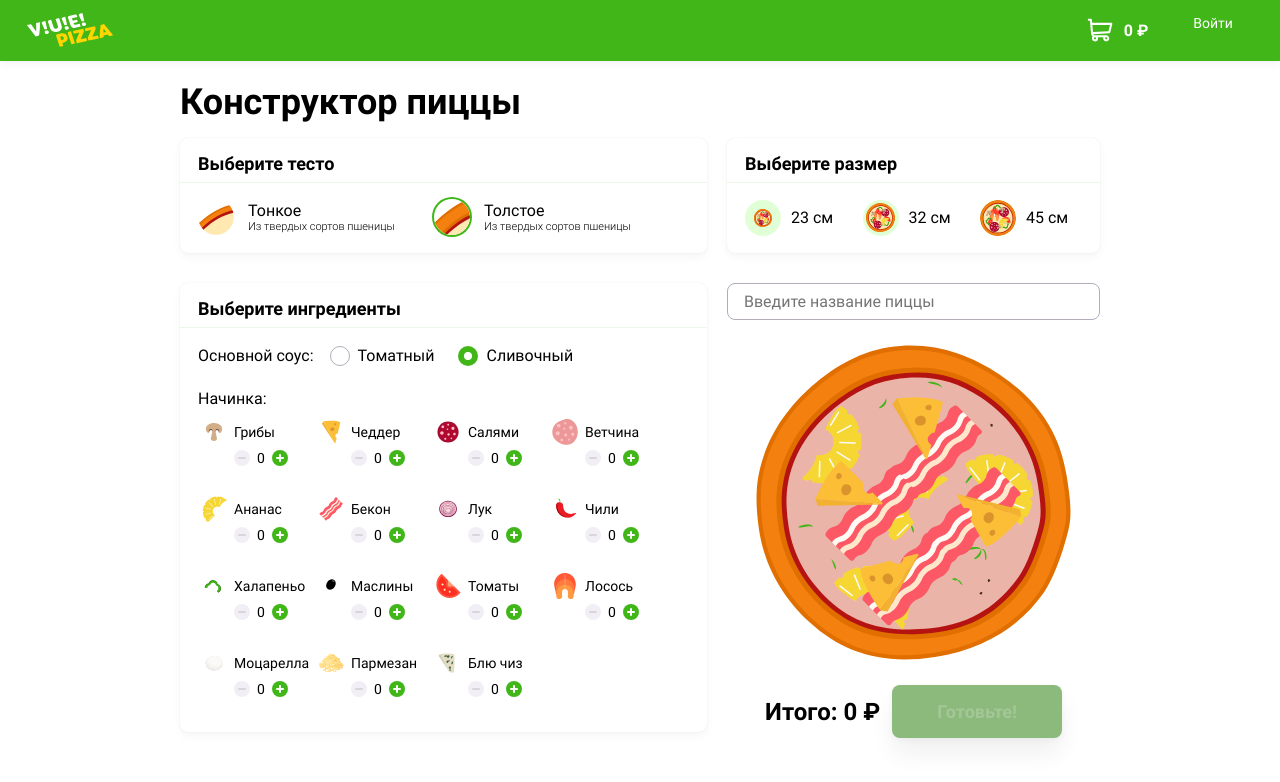
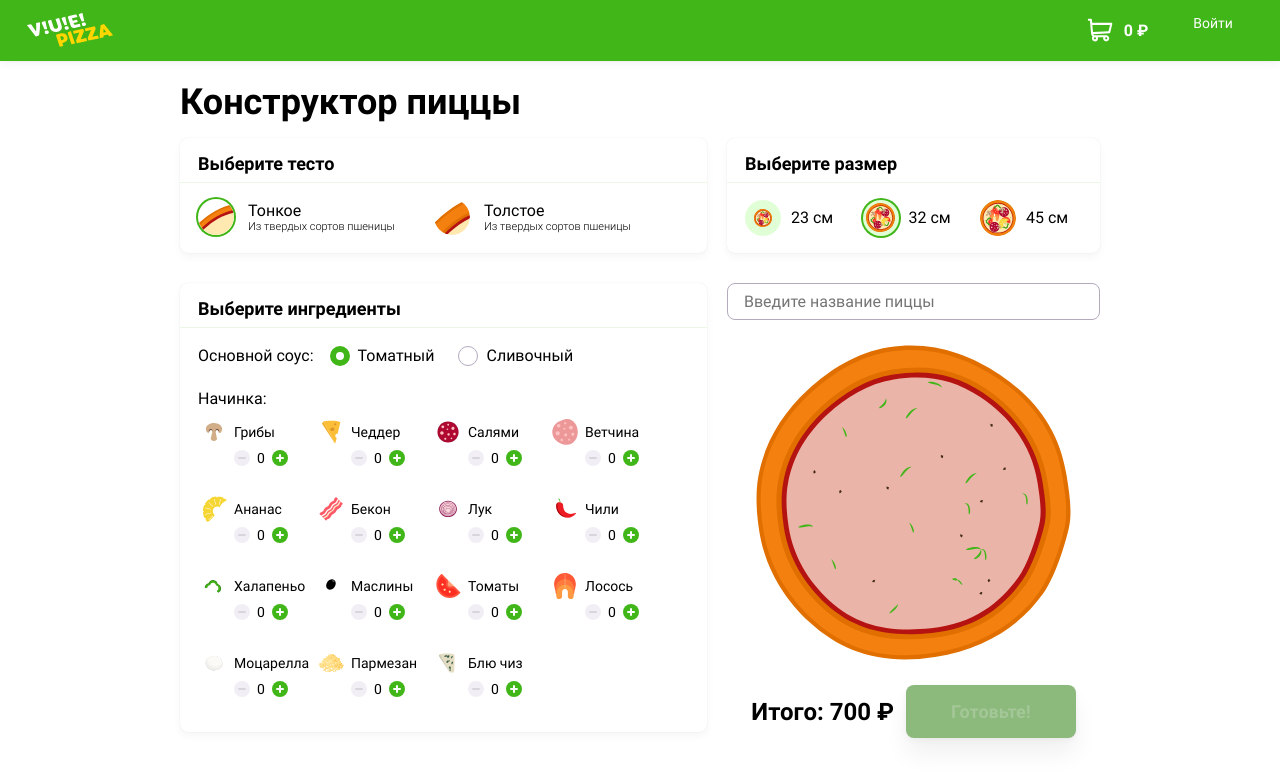
Before and after one commit to htmlacademy-vue/164719-pizza-1, a Vue app in the folder src/frontend/: page / in a window 1280 px wide. Shown: the top 782 px of the page. Built offline with nearby package versions, Linux system fonts and the light colour scheme.

Commit message:
добавляет итоговый подсчет стоимости пиццы

```diff
--- a/src/frontend/src/common/components/ItemCounter.vue
+++ b/src/frontend/src/common/components/ItemCounter.vue
@@ -0,0 +1,49 @@
+<template>
+  <div class="counter counter--orange ingredients__counter">
+    <button
+      type="button"
+      class="counter__button counter__button--minus"
+      :disabled="count < 1"
+      @click="decreaseCount((count -= 1))"
+    >
+      <span class="visually-hidden">Меньше</span>
+    </button>
+    <input type="text" name="counter" class="counter__input" :value="count" />
+    <button
+      type="button"
+      class="counter__button counter__button--plus"
+      @click="increaseCount((count += 1))"
+    >
+      <span class="visually-hidden">Больше</span>
+    </button>
+  </div>
+</template>
+
+<script>
+export default {
+  name: "ItemCounter",
+  props: {
+    idIngredient: {
+      type: Number,
+      default() {
+        return 0;
+      },
+    },
+  },
+  data() {
+    return {
+      count: 0,
+    };
+  },
+  methods: {
+    increaseCount(count) {
+      this.$emit("increaseCount", count);
+    },
+    decreaseCount(count) {
+      this.$emit("decreaseCount", count);
+    },
+  },
+};
+</script>
+
+<style scoped></style>
--- a/src/frontend/src/common/components/RadioButton.vue
+++ b/src/frontend/src/common/components/RadioButton.vue
@@ -0,0 +1,72 @@
+<template>
+  <label :class="className">
+    <input
+      type="radio"
+      :name="name"
+      :value="value"
+      class="visually-hidden"
+      :checked="checked"
+      @change="$emit('selectItem', item)"
+    />
+    <b v-if="showProductDescription">{{ productDescription }}</b>
+    <span>{{ productName }}</span>
+  </label>
+</template>
+
+<script>
+export default {
+  name: "RadioButton",
+  props: {
+    item: {
+      type: Object,
+      default() {
+        return {};
+      },
+    },
+    className: {
+      type: String,
+      default() {
+        return "";
+      },
+    },
+    name: {
+      type: String,
+      default() {
+        return "";
+      },
+    },
+    productName: {
+      type: String,
+      default() {
+        return "";
+      },
+    },
+    showProductDescription: {
+      type: Boolean,
+      default() {
+        return true;
+      },
+    },
+    productDescription: {
+      type: String,
+      default() {
+        return "";
+      },
+    },
+    value: {
+      type: String,
+      default() {
+        return "";
+      },
+    },
+    checked: {
+      type: Boolean,
+      default() {
+        return false;
+      },
+    },
+  },
+};
+</script>
+
+<style scoped></style>
--- a/src/frontend/src/common/components/SelectorItem.vue
+++ b/src/frontend/src/common/components/SelectorItem.vue
@@ -0,0 +1,19 @@
+<template>
+  <div :class="`pizza__filling pizza__filling--${item}`"></div>
+</template>
+
+<script>
+export default {
+  name: "SelectorItem",
+  props: {
+    item: {
+      type: String,
+      default() {
+        return "";
+      },
+    },
+  },
+};
+</script>
+
+<style scoped></style>
--- a/src/frontend/src/modules/builder/components/BuilderDoughSelector.vue
+++ b/src/frontend/src/modules/builder/components/BuilderDoughSelector.vue
@@ -4,30 +4,27 @@
       <h2 class="title title--small sheet__title">Выберите тесто</h2>
 
       <div class="sheet__content dough">
-        <label
-          v-for="dough of doughs"
-          class="dough__input"
-          :class="`dough__input--${dough.value}`"
+        <RadioButton
+          v-for="(dough, index) of doughs"
           :key="dough.id"
-        >
-          <input
-            type="radio"
-            name="dought"
-            :value="dough.value"
-            class="visually-hidden"
-            checked
-          />
-          <b>{{ dough.name }}</b>
-          <span>{{ dough.description }}</span>
-        </label>
+          :productName="dough.description"
+          :name="'dought'"
+          :value="dough.value"
+          :className="`dough__input dough__input--${dough.value}`"
+          :productDescription="dough.name"
+          :checked="index === 0"
+          @selectItem="$emit('selectDough', dough)"
+        />
       </div>
     </div>
   </div>
 </template>
 
 <script>
+import RadioButton from "@/common/components/RadioButton";
 export default {
   name: "BuilderDoughSelector",
+  components: { RadioButton },
   props: {
     doughs: {
       type: Array,
--- a/src/frontend/src/modules/builder/components/BuilderIngredientsSelector.vue
+++ b/src/frontend/src/modules/builder/components/BuilderIngredientsSelector.vue
@@ -6,15 +6,18 @@
       <div class="sheet__content ingredients">
         <div class="ingredients__sauce">
           <p>Основной соус:</p>
-
-          <label
+          <RadioButton
+            v-for="(sauce, index) in sauces"
             :key="sauce.id"
-            v-for="sauce in sauces"
-            class="radio ingredients__input"
-          >
-            <input type="radio" name="sauce" :value="sauce.value" checked />
-            <span>{{ sauce.name }}</span>
-          </label>
+            :name="'sauce'"
+            :productName="sauce.name"
+            :checked="index === 0"
+            :value="sauce.value"
+            :className="'radio ingredients__input'"
+            :showProductDescription="false"
+            :item="sauce"
+            @selectItem="$emit('selectSauce', sauce)"
+          />
         </div>
 
         <div class="ingredients__filling">
@@ -29,28 +32,10 @@
               <span class="filling" :class="`filling--${ingredient.value}`"
                 >{{ ingredient.name }}
               </span>
-
-              <div class="counter counter--orange ingredients__counter">
-                <button
-                  type="button"
-                  class="counter__button counter__button--minus"
-                  disabled
-                >
-                  <span class="visually-hidden">Меньше</span>
-                </button>
-                <input
-                  type="text"
-                  name="counter"
-                  class="counter__input"
-                  value="0"
-                />
-                <button
-                  type="button"
-                  class="counter__button counter__button--plus"
-                >
-                  <span class="visually-hidden">Больше</span>
-                </button>
-              </div>
+              <ItemCounter
+                @increaseCount="$emit('increaseCount', ingredient, $event)"
+                @decreaseCount="$emit('decreaseCount', ingredient, $event)"
+              />
             </li>
           </ul>
         </div>
@@ -60,8 +45,11 @@
 </template>
 
 <script>
+import ItemCounter from "@/common/components/ItemCounter";
+import RadioButton from "@/common/components/RadioButton";
 export default {
   name: "BuilderIngredientsSelector",
+  components: { RadioButton, ItemCounter },
   props: {
     sauces: {
       type: Array,
--- a/src/frontend/src/modules/builder/components/BuilderPizzaView.vue
+++ b/src/frontend/src/modules/builder/components/BuilderPizzaView.vue
@@ -12,23 +12,41 @@
     <div class="content__constructor">
       <div class="pizza pizza--foundation--big-tomato">
         <div class="pizza__wrapper">
-          <div class="pizza__filling pizza__filling--ananas"></div>
-          <div class="pizza__filling pizza__filling--bacon"></div>
-          <div class="pizza__filling pizza__filling--cheddar"></div>
+          <SelectorItem
+            v-for="(ingredient, index) in ingredients"
+            :key="index"
+            :item="ingredient"
+          />
         </div>
       </div>
     </div>
 
     <div class="content__result">
-      <p>Итого: 0 ₽</p>
+      <p>Итого: {{ total }} ₽</p>
       <button type="button" class="button" disabled>Готовьте!</button>
     </div>
   </div>
 </template>
 
 <script>
+import SelectorItem from "@/common/components/SelectorItem";
 export default {
   name: "BuilderPizzaView",
+  components: { SelectorItem },
+  props: {
+    ingredients: {
+      type: Array,
+      default() {
+        return [];
+      },
+    },
+    total: {
+      type: Number,
+      default() {
+        return 0;
+      },
+    },
+  },
 };
 </script>
 
--- a/src/frontend/src/modules/builder/components/BuilderSizeSelector.vue
+++ b/src/frontend/src/modules/builder/components/BuilderSizeSelector.vue
@@ -4,28 +4,28 @@
       <h2 class="title title--small sheet__title">Выберите размер</h2>
 
       <div class="sheet__content diameter">
-        <label
-          v-for="size of sizes"
+        <RadioButton
+          v-for="(size, index) of sizes"
           :key="size.id"
-          class="diameter__input"
-          :class="`diameter__input--${size.value}`"
-        >
-          <input
-            type="radio"
-            name="diameter"
-            :value="size.value"
-            class="visually-hidden"
-          />
-          <span>{{ size.name }}</span>
-        </label>
+          :className="`diameter__input  diameter__input--${size.value}`"
+          :name="'diameter'"
+          :value="size.value"
+          :checked="index === 1"
+          :productName="size.name"
+          :showProductDescription="false"
+          :item="size"
+          @selectItem="$emit('selectSize', size)"
+        />
       </div>
     </div>
   </div>
 </template>
 
 <script>
+import RadioButton from "@/common/components/RadioButton";
 export default {
   name: "BuilderSizeSelector",
+  components: { RadioButton },
   props: {
     sizes: {
       type: Array,
--- a/src/frontend/src/views/Index.vue
+++ b/src/frontend/src/views/Index.vue
@@ -5,13 +5,19 @@
         <form action="#" method="post">
           <div class="content__wrapper">
             <h1 class="title title--big">Конструктор пиццы</h1>
-            <BuilderDoughSelector :doughs="doughs" />
-            <BuilderSizeSelector :sizes="sizes" />
+            <BuilderDoughSelector :doughs="doughs" @selectDough="selectDough" />
+            <BuilderSizeSelector :sizes="sizes" @selectSize="selectSize" />
             <BuilderIngredientsSelector
               :sauces="sauces"
               :ingredients="ingredients"
+              @selectSauce="selectSauce"
+              @increaseCount="increaseCount"
+              @decreaseCount="decreaseCount"
             />
-            <BuilderPizzaView />
+            <BuilderPizzaView
+              :ingredients="pizzaViewIngredients"
+              :total="sumTotal"
+            />
           </div>
         </form>
       </main>
@@ -46,6 +52,12 @@ export default {
   data: function () {
     return {
       pizza: pizza,
+      order: {
+        dough: {},
+        sauce: {},
+        size: {},
+        ingredients: [],
+      },
     };
   },
   computed: {
@@ -61,6 +73,55 @@ export default {
     ingredients: function () {
       return normalizeData(this.pizza.ingredients, ingredients);
     },
+    pizzaViewIngredients: function () {
+      let view = [];
+      this.order.ingredients.map((item) => {
+        view.push(item.value);
+      });
+      return view;
+    },
+    sumTotal() {
+      let ingredientsSum = 0;
+      const multiplier = this.order.size.multiplier || this.sizes[1].multiplier;
+      const dough = this.order.dough.price || this.doughs[0].price;
+      const sauce = this.order.sauce.price || this.sauces[0].price;
+      Object.keys(this.order).forEach((item) => {
+        if (Array.isArray(this.order[item])) {
+          this.order[item].map((el) => {
+            ingredientsSum += el.price * el.count;
+          });
+        }
+      });
+      return (dough + sauce + ingredientsSum) * multiplier;
+    },
+  },
+  methods: {
+    selectDough(dough) {
+      this.order.dough = this.doughs.find((item) => item.id === dough.id);
+    },
+    selectSize(size) {
+      this.order.size = this.sizes.find((item) => item.id === size.id);
+    },
+    selectSauce(sauce) {
+      this.order.sauce = this.sauces.find((item) => item.id === sauce.id);
+    },
+    increaseCount({ price, value, id }, count) {
+      const index = this.order.ingredients.findIndex((el) => el.id === id);
+      if (index >= 0) {
+        this.order.ingredients[index].count++;
+      } else {
+        this.order.ingredients.push({ price, value, id, count });
+      }
+    },
+    decreaseCount({ id }, count) {
+      const index = this.order.ingredients.findIndex((el) => el.id === id);
+      if (index >= 0) {
+        this.order.ingredients[index].count -= 1;
+      }
+      if (count < 1) {
+        this.order.ingredients.splice(index, 1);
+      }
+    },
   },
 };
 </script>
```
